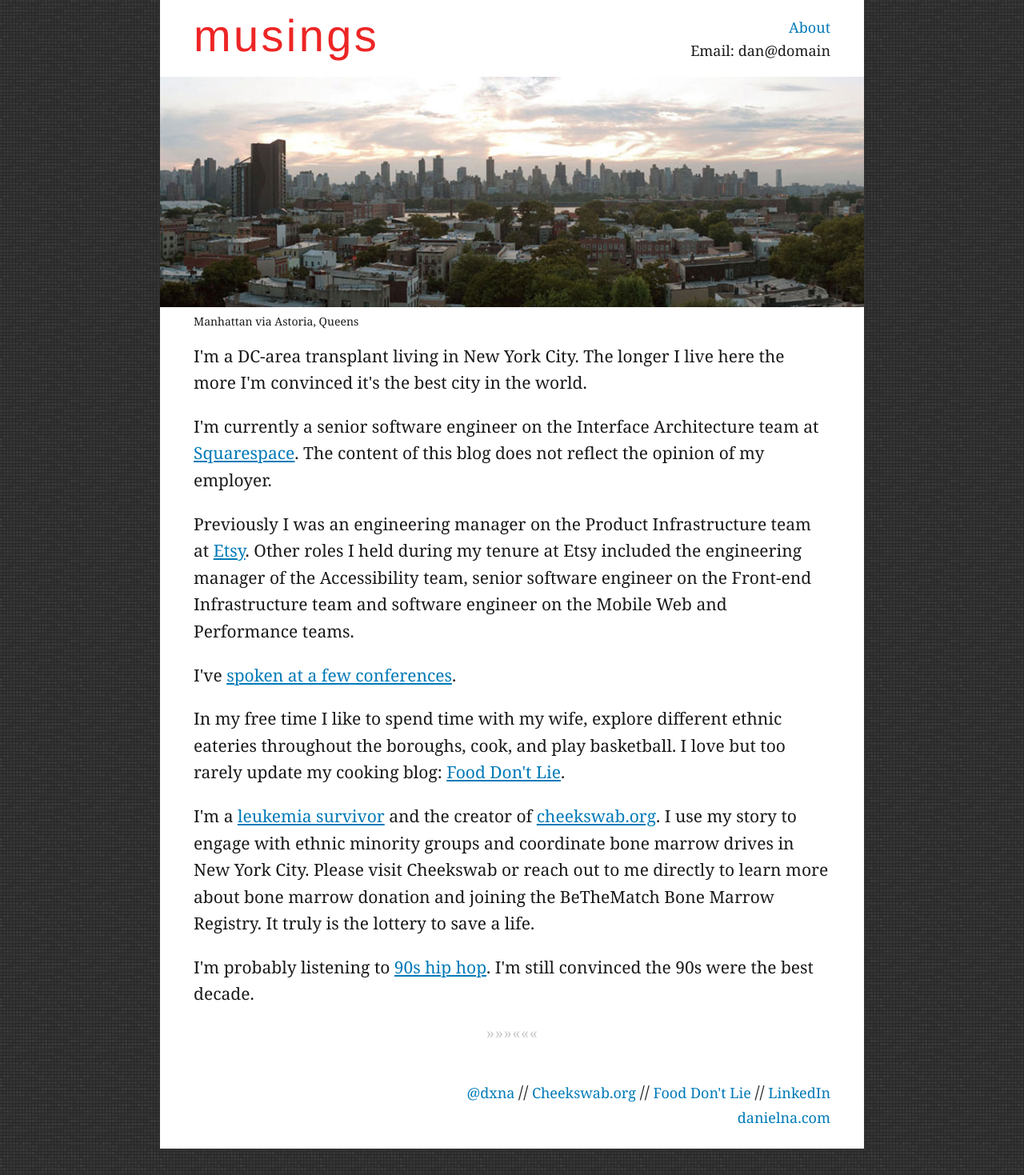
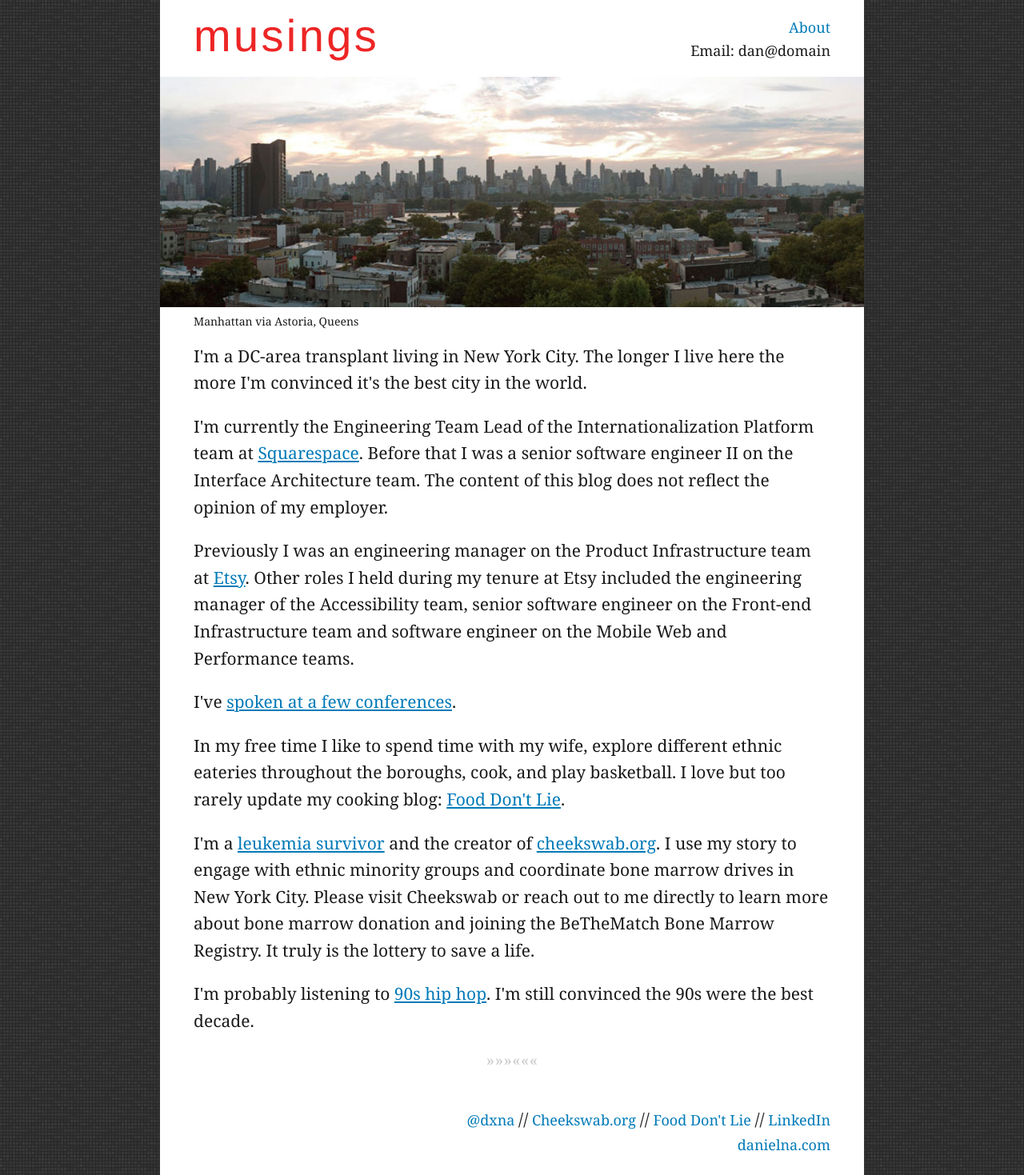
Before and after one commit to danielna/danielna.github.com, a Jekyll site: the page built from about.html, in a window 1280 px wide. Shown: the whole page at 80% size. Built offline with Jekyll 4.4.1, drawn with Linux system fonts in a browser that asks for light colours; nearby versions of some CDN libraries; before the commit the page ends 1436 px from its top, so only the background shows below that.

Commit message:
Update about.html
Update including i18n-platform role

```diff
--- a/about.html
+++ b/about.html
@@ -13,7 +13,7 @@ I'm a DC-area transplant living in New York City.  The longer I live here the mo
 </p>
 
 <p>
-I'm currently a senior software engineer on the Interface Architecture team at <a href="http://www.squarespace.com" target="_blank">Squarespace</a>.  The content of this blog does not reflect the opinion of my employer.
+I'm currently the Engineering Team Lead of the Internationalization Platform team at <a href="http://www.squarespace.com" target="_blank">Squarespace</a>. Before that I was a senior software engineer II on the Interface Architecture team. The content of this blog does not reflect the opinion of my employer.
 </p>
 
 <p>
```
